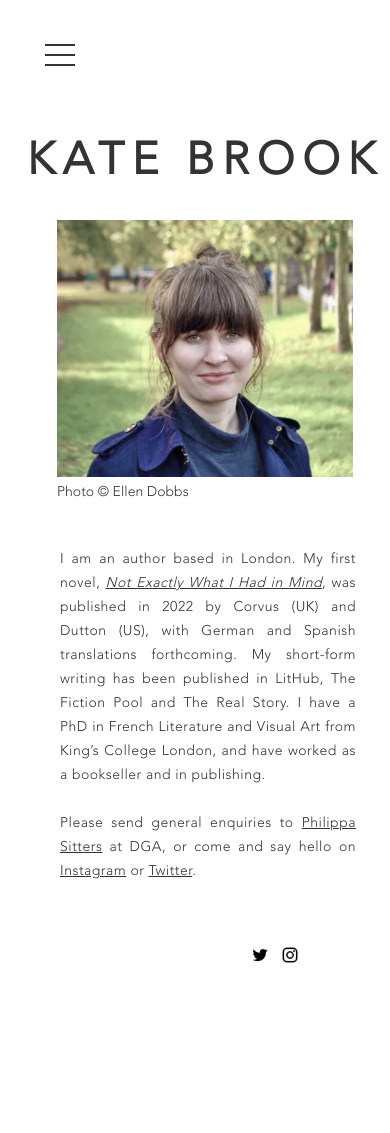
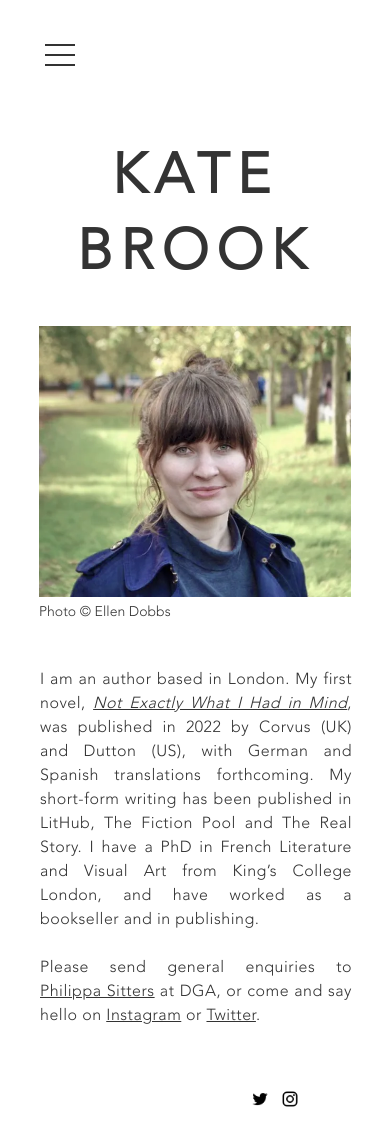
Before and after one commit to Roboto-Automo/Kate-Brook-Website, a React (Create React App) app: page / in a window 390 px wide. Before the commit the page ends 989 px from the top, so only its background shows below. Built offline with nearby package versions, Linux system fonts and the light colour scheme.

Commit message:
responsiveness changes alignment and text

```diff
--- a/src/pages/book.css
+++ b/src/pages/book.css
@@ -103,4 +103,10 @@ background-color: rgb(50, 49, 49);
     width: auto; /* Adjust the width to the content size */
 }
 
+.quotegrid{
+    display: flex;
+    flex-direction: column;
+   width:70%;
 }
+
+}
--- a/src/pages/home.css
+++ b/src/pages/home.css
@@ -4,7 +4,6 @@
     background-color: #ffffff;
     text-align: center; /* Center aligns children horizontally */
     padding: 2px 0; /* Adding vertical padding to space things out */
-    padding-left: 20px;
 }
 
 .Home h1 {
@@ -75,7 +74,7 @@ figcaption{
     }
 
     .Home h1 {
-        font-size: 2.8rem;
+        font-size: 3.5rem;
         letter-spacing: 0.5rem;
     }
 
@@ -91,7 +90,7 @@ figcaption{
     }
     section {
         width: 80%; /* Adjust the width */
-        font-size: 14px;
+        font-size: 16px;
         line-height: 24px;
         margin: 0 auto; /* Center the section horizontally */
         text-align: justify; /* Reset text alignment */
--- a/src/pages/other.css
+++ b/src/pages/other.css
@@ -2,7 +2,6 @@
   display: flex;
   flex-direction: column;
   align-items: center;
-  padding-left: 21px;
   justify-content: center;
   width: 100%;
 }
```
